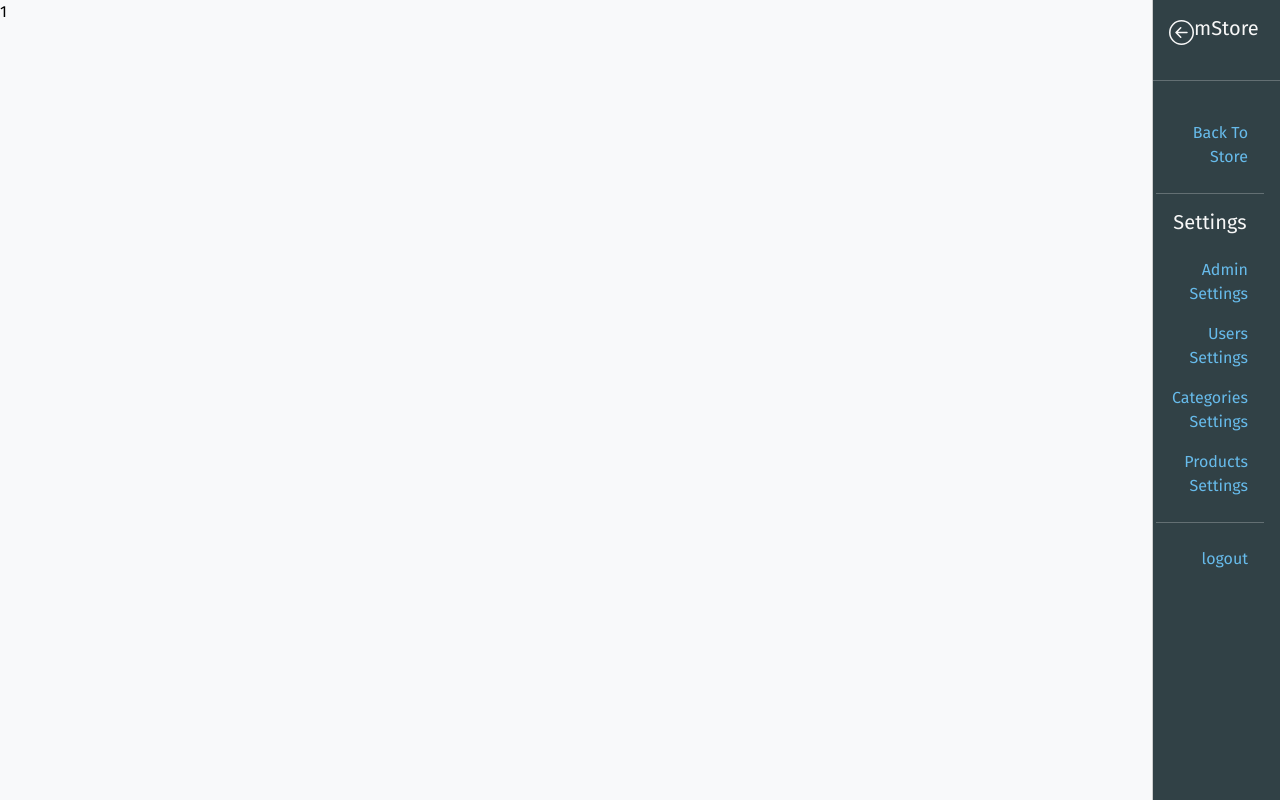
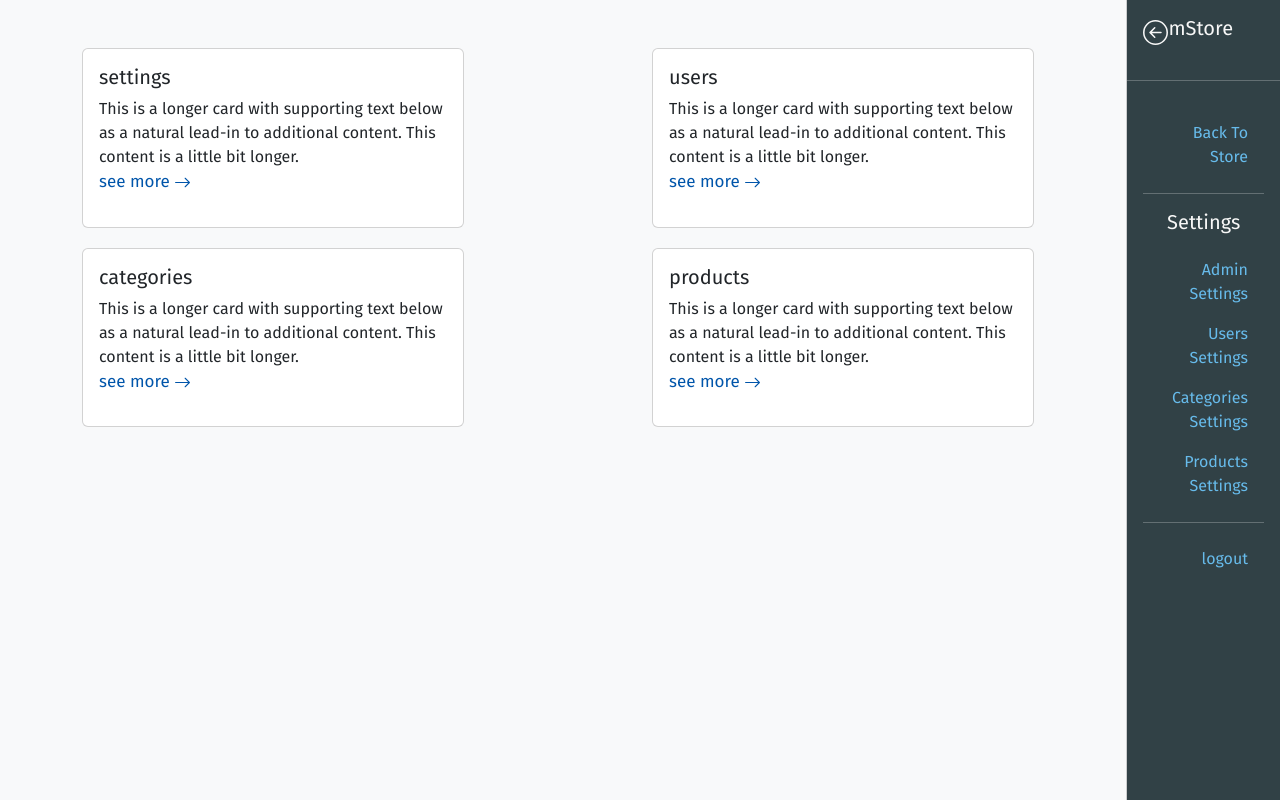
Before and after one commit to MahmoudAlsaht/rayan.market, a React (Vite) app: page /dashboard/admin/1 in a window 1280 px wide. Built offline with nearby package versions, Linux system fonts and the light colour scheme; no server answers.

Commit message:
create category settings page in admin dashboard

```diff
--- a/src/Router.tsx
+++ b/src/Router.tsx
@@ -16,6 +16,7 @@ import Products from './routes/store/Products';
 import Category from './routes/store/Category';
 import DashboardLayout from './layouts/DashboardLayout';
 import Dashboard from './routes/dashboard/Dashboard';
+import CategoriesSettings from './routes/dashboard/CategoriesSettings';
 
 export const Router = createBrowserRouter([
 	{
@@ -76,6 +77,10 @@ export const Router = createBrowserRouter([
 						path: 'admin/:adminId',
 						element: <Dashboard />,
 					},
+					{
+						path: 'settings/categories',
+						element: <CategoriesSettings />,
+					},
 				],
 			},
 			{
--- a/src/assets/styles/Dashboard.css
+++ b/src/assets/styles/Dashboard.css
@@ -2,3 +2,25 @@ body {
     background-color: #3d454e28;
     color: #000;
 }
+
+.widget {
+    width: 70%;
+    margin-bottom: 20px;
+    cursor: pointer;
+    transition: box-shadow 200ms ease-in, width 200ms ease-in;
+
+}
+
+.widget:hover {
+    width: 71%;
+    box-shadow: 5px 5px 5px #988f8f;
+}
+
+.card-link {
+    font-size: 17px;
+    transition: font-size 150ms ease-in;
+}
+
+.card-link:hover {
+    font-size: 17.5px;
+}
--- a/src/assets/styles/DashboardStyles.css
+++ b/src/assets/styles/DashboardStyles.css
@@ -14,7 +14,7 @@
 }
 
 .resizeOffcanvas{
-    width:10% !important;
+    width: 12% !important;
     transition: all 0.5s;
 }
 
@@ -24,7 +24,7 @@
 }
 
 .offcanvas-backdrop.show {
-    opacity: .0;
+    display: none;
 }
 
 .nav-item {
@@ -49,26 +49,44 @@
 }
 
 
-@media (max-width:600px) {
+@media (max-width:860px) {
+    .resizeOffcanvas{
+        width: 20% !important;
+    }
+}
+
+@media (max-width:650px) {
+    .resizeOffcanvas{
+        width:25% !important;
+    }
+}
+
+@media (max-width:530px) {
     .resizeOffcanvas{
         width:30% !important;
     }
 }
 
-@media (max-width:400px) {
+@media (max-width:410px) {
     .resizeOffcanvas{
         width:35% !important;
     }
 }
 
-@media (max-width:330px) {
+@media (max-width:350px) {
     .resizeOffcanvas{
         width:40% !important;
     }
 }
 
-@media (max-width:290px) {
+@media (max-width:300px) {
     .resizeOffcanvas{
         width:45% !important;
     }
 }
+
+@media (max-width:260px) {
+    .resizeOffcanvas{
+        width:50% !important;
+    }
+}
--- a/src/assets/styles/floatingButton.css
+++ b/src/assets/styles/floatingButton.css
@@ -3,7 +3,7 @@
 	width:60px;
 	height:60px;
 	bottom:110px;
-	right:40px;
+	right: 160px;
 	background-color:#08c;
 	text-align:center;
 }
--- /dev/null
+++ b/src/components/Widget.tsx
@@ -0,0 +1,62 @@
+import { useEffect } from 'react';
+import { fetchUser } from '../controllers/user';
+import { IUser } from '../app/auth/auth';
+import { useAppDispatch, useAppSelector } from '../app/hooks';
+import { useNavigate } from 'react-router-dom';
+import { Card } from 'react-bootstrap';
+import { BsArrowRight } from 'react-icons/bs';
+
+type widgetProps = {
+	widgetTitle: string;
+};
+
+function Widget({ widgetTitle }: widgetProps) {
+	const dispatch = useAppDispatch();
+
+	const user: IUser | any = useAppSelector(
+		(state) => state.user,
+	);
+
+	useEffect(() => {
+		dispatch(fetchUser());
+	}, [dispatch]);
+
+	const navigate = useNavigate();
+
+	const handleWidgetsClick = (title: string) => {
+		if (title === 'settings') {
+			navigate(
+				`/account/profile/${user?.profile}/account-setting`,
+			);
+		} else {
+			navigate(`/dashboard/settings/${title}`);
+		}
+	};
+
+	return (
+		<>
+			<Card
+				className='widget'
+				onClick={() => handleWidgetsClick(widgetTitle)}
+			>
+				<Card.Body>
+					<Card.Title>{widgetTitle}</Card.Title>
+					<Card.Text>
+						This is a longer card with supporting
+						text below as a natural lead-in to
+						additional content. This content is a
+						little bit longer.
+						<p
+							className='card-link'
+							style={{ color: '#0055aa' }}
+						>
+							see more <BsArrowRight />
+						</p>
+					</Card.Text>
+				</Card.Body>
+			</Card>
+		</>
+	);
+}
+
+export default Widget;
--- a/src/controllers/profile.ts
+++ b/src/controllers/profile.ts
@@ -113,11 +113,8 @@ export const updateProfileImage = async (
 		});
 
 		setCookies('user', {
-			email: data?.email,
-			username: data?.username,
+			...data,
 			photoURL: imageURL,
-			isAdmin: false,
-			profile: data?.profile,
 			docId,
 		});
 	} catch (e: any) {
--- a/src/layouts/DashboardLayout.tsx
+++ b/src/layouts/DashboardLayout.tsx
@@ -52,7 +52,7 @@ export default function AuthLayout() {
 					<Offcanvas.Title>
 						{show ? (
 							<h4
-								className='logo'
+								className='logo ml-2'
 								onClick={() => navigate('/')}
 							>
 								mStore
--- a/src/layouts/RootLayout.tsx
+++ b/src/layouts/RootLayout.tsx
@@ -3,7 +3,6 @@ import MainNavbar from '../components/MainNavbar';
 import FloatingButton from '../components/FloatingButton';
 import { BsPlusLg, BsCart } from 'react-icons/bs';
 import { useState } from 'react';
-import AddCategoryForm from '../components/forms/AddCategoryForm';
 import {
 	Dropdown,
 	DropdownButton,
@@ -50,11 +49,6 @@ function RootLayout() {
 					Add Product
 				</Dropdown.Item>
 			</DropdownButton>
-
-			<AddCategoryForm
-				show={showAddCategoryForm}
-				handleClose={handleClickAddCat}
-			/>
 		</>
 	);
 }
--- a/src/main.css
+++ b/src/main.css
@@ -1,10 +1,3 @@
-.arb-text {
-    direction: rtl;
-    float: right;
-    margin-right: '25px';
-    width: 100%;
-}
-
 body {
     background-color: #F8F9FA;
 }
@@ -17,3 +10,10 @@ a {
 .dropdown>a::after {
     color: #fff;
 }
+
+.arb-text {
+    direction: rtl;
+    float: right;
+    margin-right: '25px';
+    width: 100%;
+}
--- /dev/null
+++ b/src/routes/dashboard/CategoriesSettings.tsx
@@ -0,0 +1,76 @@
+import { useEffect, useState } from 'react';
+import { useAppDispatch, useAppSelector } from '../../app/hooks';
+import { ICategory } from '../../app/store/category';
+import { fetchCategories } from '../../controllers/category';
+import { BsPlusLg } from 'react-icons/bs';
+import AddCategoryForm from '../../components/forms/AddCategoryForm';
+import { Table, Button, Container } from 'react-bootstrap';
+
+function CategoriesSettings() {
+	const [showAddCategoryForm, setShowAddCategoryForm] =
+		useState(false);
+
+	const dispatch = useAppDispatch();
+	const categories: ICategory[] | null = useAppSelector(
+		(state) => state.categories,
+	);
+
+	const handleClickAddCat = () => {
+		setShowAddCategoryForm(!showAddCategoryForm);
+	};
+
+	useEffect(() => {
+		dispatch(fetchCategories());
+	}, [dispatch]);
+
+	return (
+		<>
+			<Container>
+				<Table>
+					<thead>
+						<tr>
+							<th>#</th>
+							<th>Name</th>
+							<th>Id</th>
+							<th>
+								<Button
+									onClick={handleClickAddCat}
+									variant='outline-primary'
+								>
+									<BsPlusLg className='floatingButtonIcon' />
+								</Button>
+							</th>
+						</tr>
+					</thead>
+					<tbody>
+						{categories?.map((category, index) => (
+							<tr key={category?.id}>
+								<td>{index + 1}</td>
+								<td>{category?.name}</td>
+								<td>{category?.id}</td>
+								<td>
+									<Button variant='outline-warning'>
+										Edit
+									</Button>
+								</td>
+							</tr>
+						))}
+					</tbody>
+				</Table>
+				<Button
+					variant='outline-primary'
+					onClick={handleClickAddCat}
+				>
+					<BsPlusLg className='floatingButtonIcon' />
+				</Button>
+			</Container>
+
+			<AddCategoryForm
+				show={showAddCategoryForm}
+				handleClose={handleClickAddCat}
+			/>
+		</>
+	);
+}
+
+export default CategoriesSettings;
--- a/src/routes/dashboard/Dashboard.tsx
+++ b/src/routes/dashboard/Dashboard.tsx
@@ -1,9 +1,29 @@
-import { useParams } from 'react-router-dom';
+import { Col, Container, Row } from 'react-bootstrap';
 import '../../assets/styles/Dashboard.css';
+import Widget from '../../components/Widget';
 
 function Dashboard() {
-	const { adminId } = useParams();
-	return <div>{adminId}</div>;
+	const adminWidgets = [
+		'settings',
+		'users',
+		'categories',
+		'products',
+	];
+
+	return (
+		<Container className='mt-5'>
+			<Row xs={1}>
+				{adminWidgets.map((widget) => (
+					<Col md={6}>
+						<Widget
+							widgetTitle={widget}
+							key={widget}
+						/>
+					</Col>
+				))}
+			</Row>
+		</Container>
+	);
 }
 
 export default Dashboard;
```
